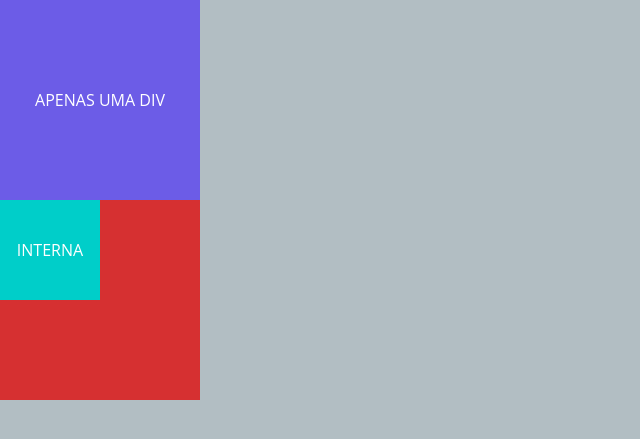
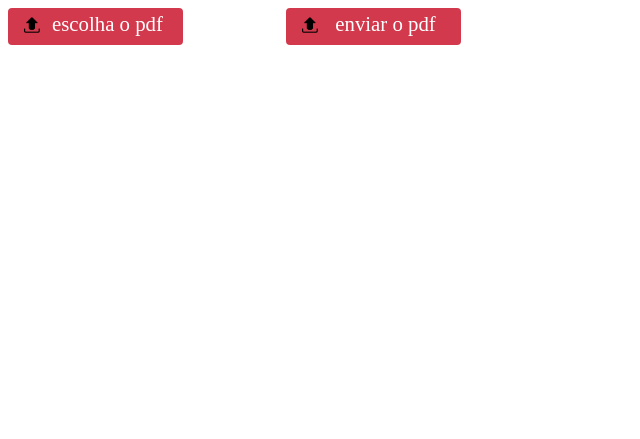
Before and after one commit to lucasabreu1/pdf_converter, a Django app: template converter/templates/converter/index.html in a window 1280 px wide. Shown: the top 439 px of the page, without its empty margins (0-640 px from the left). Run offline with Django 3.2, Linux system fonts and the light colour scheme; the template is opened without the code that fills it, so the values that code supplies are empty; parts of the project's set-up code (start-up, migrations or seed data) failed here and were passed over.

```diff
--- a/converter/templates/converter/index.html
+++ b/converter/templates/converter/index.html
@@ -1,67 +1,63 @@
+{% load static %}
 <!DOCTYPE html>
 <html>
 <head>
 	<title></title>
 </head>
+<link href="https://fonts.googleapis.com/css?family=Lato" rel="stylesheet">
 <style type="text/css">
-	.elementExample {
-	  width: 200px;
-	  height: 200px;
-	  line-height: 200px;
-	  color: #FFF;
-	  text-transform: uppercase;
-	  text-align: center;
-	  cursor: pointer;
-	}
 
-	.elementExample_first {
-	  background-color: #6c5ce7; /*ROXA*/
-	  position: absolute;
-	}
+input {
 
-	.elementExample_second {
-	  background-color: #00b894; /*VERDE*/
-	}
+	width: 0.1px;
+	height: 0.1px;
+	opacity: 0;
+	overflow: hidden;
+	position: absolute;
+	z-index: -1;
+}
 
-	.elementExample_last {
-	  background-color: #d63031; /*VERMELHA*/
-	}
+label {
+	text-indent: 24px;
+	width: 175px;
+	height: 37px;
+	position: absolute;
+	line-height: 31px;
+	font-size: 1.3em;
+	text-align: center;
+	cursor: pointer;
+	color: white;
+    background-color: #d3394c;
+    display: inline-block;
+    border-radius: 4px;
+}
 
-	.elementExample-internal {
-	  width: 100px;
-	  height: 100px;
-	  line-height: 100px;
-	  background-color: #00cec9;  /*INTERNA-PEQUENINA*/
-	}
+#button-label {
+	left: 286px;
+}
 
-	* {
-	  margin: 0;
-	  padding: 0;
-	  border: 0;
-	}
+img {
+	width: 16px;
+	left: 16px;
+	display: block;
+	position: absolute;
+	top: 50%;
+	margin-top: -10px;
+}
 
-	body {
-	  background-color: #b2bec3;
-	  font-family: "Open Sans", sans-serif;
-	}
-
-	ul, ol, li {
-	    list-style: none;
-	}
 </style>
 <body>
 
-	  <div class="elementExample elementExample_first">
-	    Apenas uma div
-	  </div>
+	<form method="post" enctype="multipart/form-data">
+		{% csrf_token %}
+		<input type="file" name="myfile" id="file" class="inputfile" />
+		<label for="file"><img src="{% static 'img/icon-upload.png'  %}">escolha o pdf</label>
 
-	  <div class="elementExample elementExample_second">
-	    Apenas outra div
-	  </div>
 
-	  <div class="elementExample elementExample_last">
-	    <div class="elementExample-internal">Interna</div>
-	  </div>
+		<input type="submit" name="submit" value="enviar" id="button">
+		<label  id="button-label" for="button"><img src="{% static 'img/icon-upload.png'  %}">enviar o pdf</label>
+	</form>
 
 </body>
+</body>
 </html>
--- a/converter/views.py
+++ b/converter/views.py
@@ -14,6 +14,9 @@ def upload_pdf(request):
 		s1,s2 = file.name.split('.')
 		new_name=s1+'.jpg'
 		USER_PROFILE = os.path.expandvars("%USERPROFILE%")
+
+		###### O DIRETORIO (C:\..Desktop/destino) , OU QUALQUER QUE SEJA CRIADO, DEVE SER CRIADO!! ######
+
 		filename_output = os.path.join(USER_PROFILE, "Desktop", "destino", new_name);
 		with Image(file=file, resolution=300) as img:
 			print("pages= ", len(img.sequence))
@@ -22,4 +25,4 @@ def upload_pdf(request):
 				converted.save(filename=filename_output)
 
 
-	return render(request, 'converter/index2.html')
+	return render(request, 'converter/index.html')
```
Also changed, not shown: converter/templates/converter/index2.html (+4 -3 lines), 2 other files.
